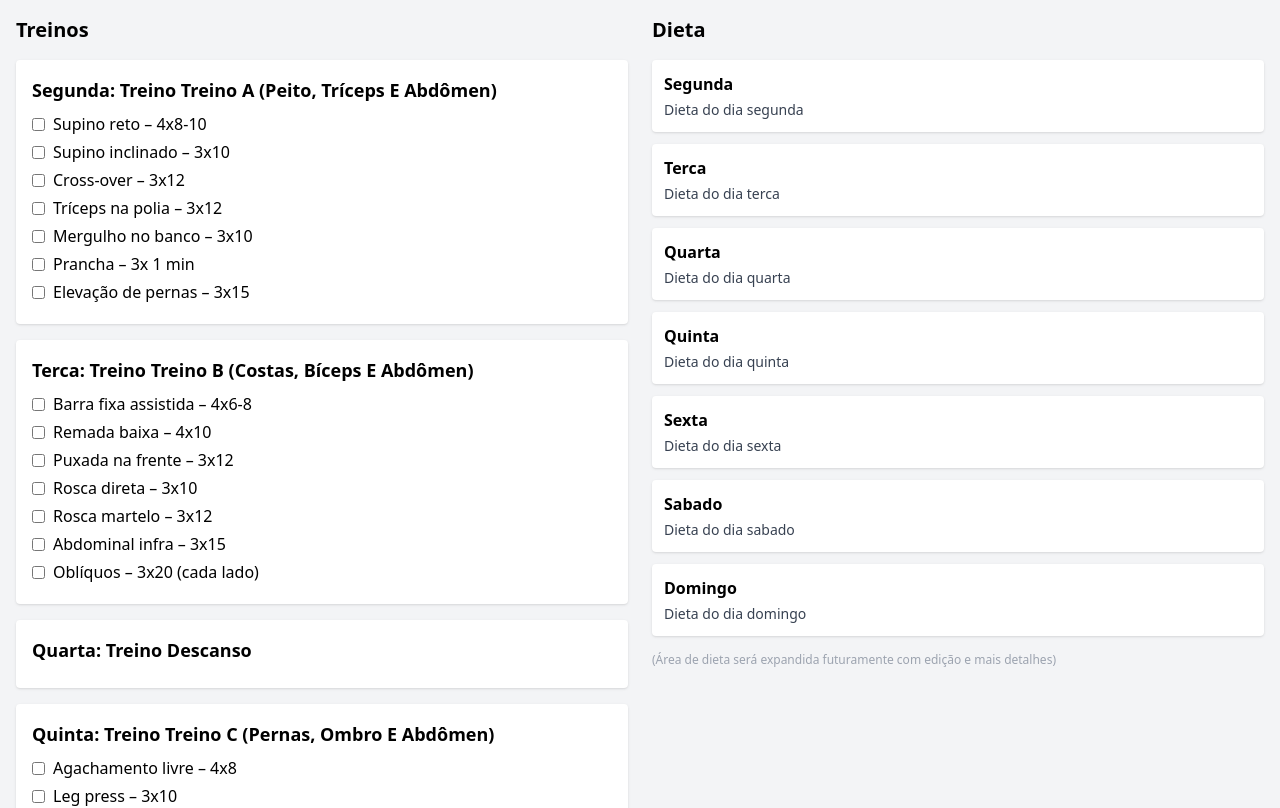
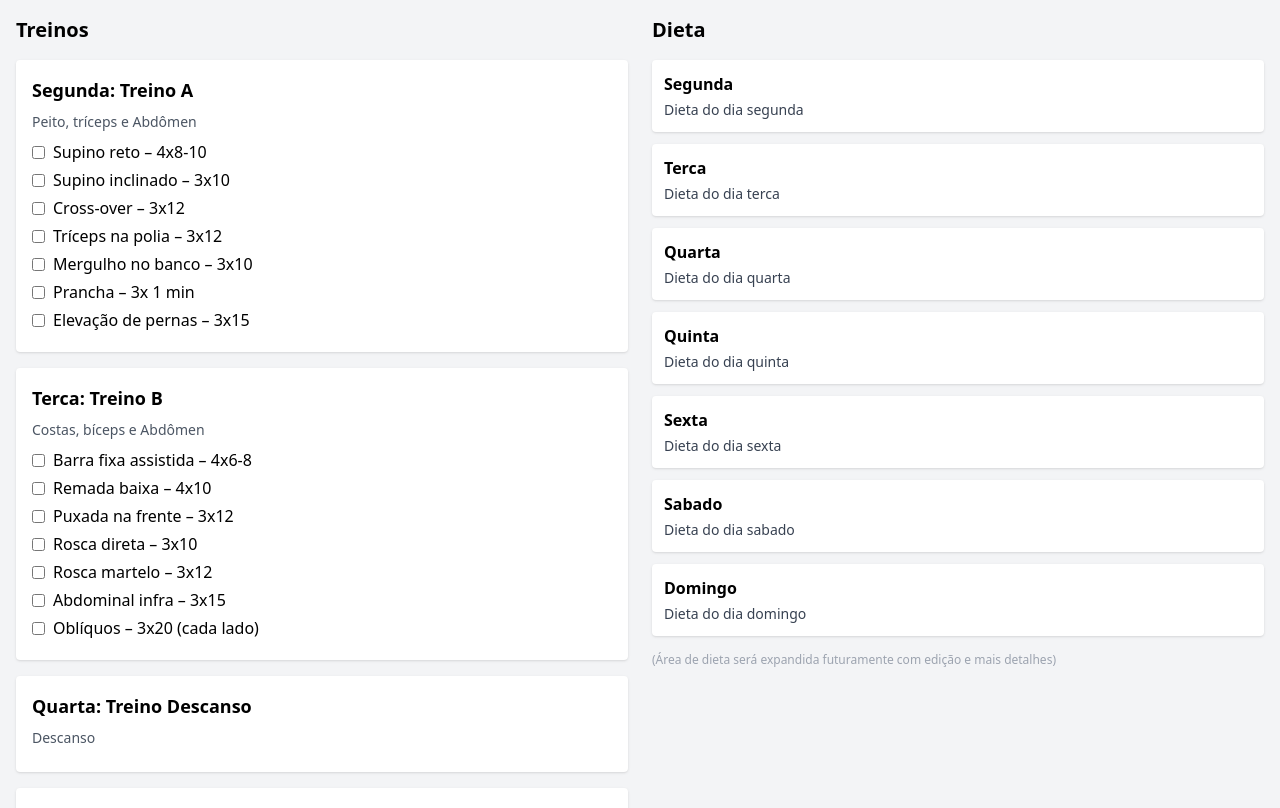
Before and after one commit to iam-death/plano-gabriel, a React (Vite) app: page / in a window 1280 px wide. Shown: the top 808 px of the page. Built offline with nearby package versions, Linux system fonts and the light colour scheme.

Commit message:
fix: treinosIniciais completos conforme definição

```diff
--- a/src/App.jsx
+++ b/src/App.jsx
@@ -1,4 +1,5 @@
-import React, { useEffect, useState } from "react";
+// src/App.jsx
+import React, { useState, useEffect } from "react";
 import TreinoSemana from "./components/TreinoSemana.jsx";
 import DietaSemana from "./components/DietaSemana.jsx";
 import "./index.css";
@@ -15,7 +16,8 @@ const diasDaSemana = [
 
 const treinosIniciais = {
   segunda: {
-    tipo: "Treino A (Peito, Tríceps E Abdômen)",
+    tipo: "A",
+    descricao: "Peito, tríceps e Abdômen",
     exercicios: [
       "Supino reto – 4x8-10",
       "Supino inclinado – 3x10",
@@ -28,7 +30,8 @@ const treinosIniciais = {
     feitos: []
   },
   terca: {
-    tipo: "Treino B (Costas, Bíceps e Abdômen)",
+    tipo: "B",
+    descricao: "Costas, bíceps e Abdômen",
     exercicios: [
       "Barra fixa assistida – 4x6-8",
       "Remada baixa – 4x10",
@@ -42,11 +45,13 @@ const treinosIniciais = {
   },
   quarta: {
     tipo: "Descanso",
+    descricao: "Descanso",
     exercicios: [],
     feitos: []
   },
   quinta: {
-    tipo: "Treino C (Pernas, Ombro e Abdômen)",
+    tipo: "C",
+    descricao: "Pernas, ombro e Abdômen",
     exercicios: [
       "Agachamento livre – 4x8",
       "Leg press – 3x10",
@@ -60,7 +65,8 @@ const treinosIniciais = {
     feitos: []
   },
   sexta: {
-    tipo: "Treino A (Peito, Tríceps E Abdômen)",
+    tipo: "A",
+    descricao: "Peito, tríceps e Abdômen",
     exercicios: [
       "Supino reto – 4x8-10",
       "Supino inclinado – 3x10",
@@ -74,33 +80,40 @@ const treinosIniciais = {
   },
   sabado: {
     tipo: "Descanso",
+    descricao: "Descanso",
     exercicios: [],
     feitos: []
   },
   domingo: {
     tipo: "Descanso",
+    descricao: "Descanso",
     exercicios: [],
     feitos: []
   }
 };
 
 const dietasIniciais = diasDaSemana.reduce((acc, dia) => {
-  acc[dia] = `Dieta do dia ${dia}`; // placeholder
+  acc[dia] = `Dieta do dia ${dia}`; // placeholder para edição futura
   return acc;
 }, {});
 
 export default function App() {
-  // inicializa direto do localStorage ou dos valores iniciais
   const [treinos, setTreinos] = useState(() => {
+    if (typeof localStorage !== "undefined") {
       const saved = localStorage.getItem("treinosGabriel");
       return saved ? JSON.parse(saved) : treinosIniciais;
+    }
+    return treinosIniciais;
   });
+
   const [dietas, setDietas] = useState(() => {
+    if (typeof localStorage !== "undefined") {
       const saved = localStorage.getItem("dietasGabriel");
       return saved ? JSON.parse(saved) : dietasIniciais;
+    }
+    return dietasIniciais;
   });
 
-  // auto-save
   useEffect(() => {
     localStorage.setItem("treinosGabriel", JSON.stringify(treinos));
     localStorage.setItem("dietasGabriel", JSON.stringify(dietas));
@@ -108,7 +121,7 @@ export default function App() {
 
   const toggleExercicio = (dia, index) => {
     setTreinos(prev => {
-      const feitosAtuais = prev[dia].feitos || [];
+      const feitosAtuais = prev[dia]?.feitos || [];
       const novosFeitos = feitosAtuais.includes(index)
         ? feitosAtuais.filter(i => i !== index)
         : [...feitosAtuais, index];
```
Lines whose indentation alone changed are shown as unchanged.
